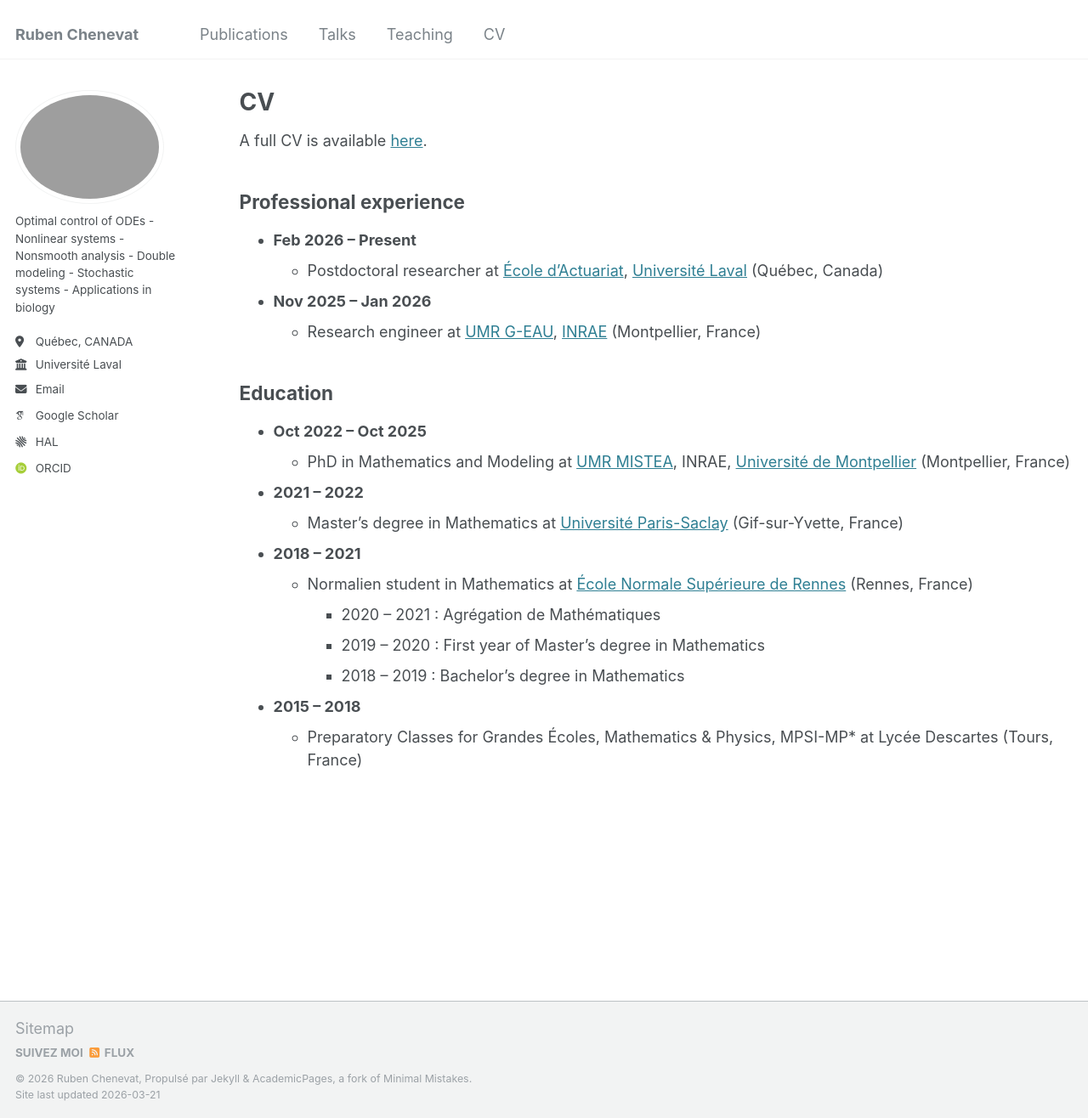
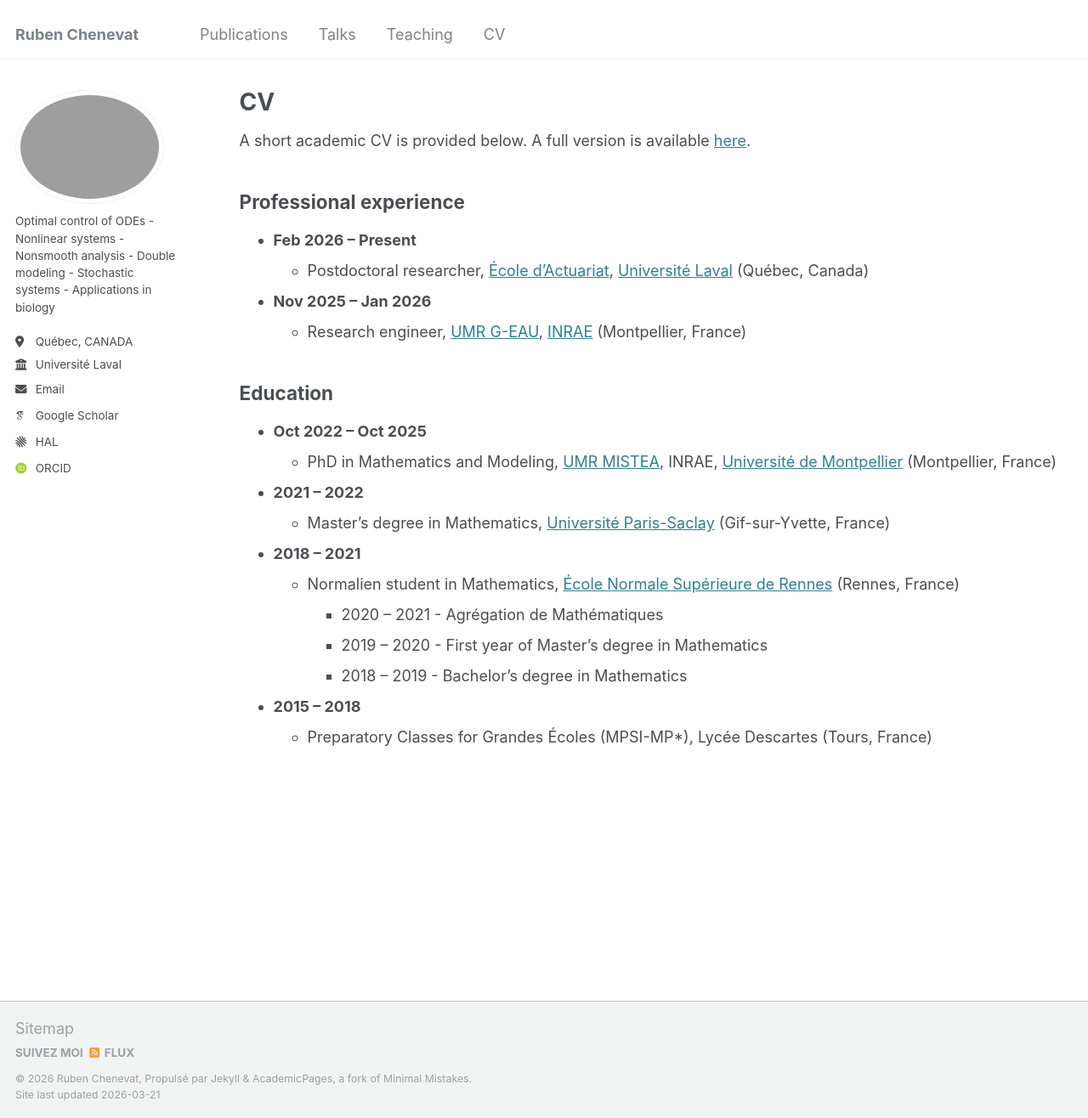
Before and after one commit to rubenchenevat/rubenchenevat.github.io, a Jekyll site: the page built from _pages/cv.md, in a window 1280 px wide and 1316 px high. Shown: the whole window at 85% size. Built offline with Jekyll 4.4.1, drawn with Linux system fonts in a browser that asks for light colours; some web fonts are replaced.

Commit message:
Update cv.md

```diff
--- a/_pages/cv.md
+++ b/_pages/cv.md
@@ -9,28 +9,28 @@ redirect_from:
 
 {% include base_path %}
 
-A full CV is available [here](/files/CV_english.pdf){:target="_blank"}.
+A short academic CV is provided below. A full version is available [here](/files/CV_english.pdf){:target="_blank"}.
 
 ## Professional experience
 
 * **Feb 2026 &ndash; Present**
-  * Postdoctoral researcher at [&Eacute;cole d'Actuariat](https://www.fsg.ulaval.ca/departements/ecole-dactuariat){:target="_blank"}, [Université Laval](https://www.ulaval.ca/){:target="_blank"} (Québec, Canada)
+  * Postdoctoral researcher, [&Eacute;cole d'Actuariat](https://www.fsg.ulaval.ca/departements/ecole-dactuariat){:target="_blank"}, [Université Laval](https://www.ulaval.ca/){:target="_blank"} (Québec, Canada)
 * **Nov 2025 &ndash; Jan 2026**
-  * Research engineer at [UMR G-EAU](https://g-eau.fr/index.php/en/umr-g-eau){:target="_blank"}, [INRAE](https://www.inrae.fr/en){:target="_blank"} (Montpellier, France)
+  * Research engineer, [UMR G-EAU](https://g-eau.fr/index.php/en/umr-g-eau){:target="_blank"}, [INRAE](https://www.inrae.fr/en){:target="_blank"} (Montpellier, France)
 
 ## Education
 
 * **Oct 2022 &ndash; Oct 2025**
-  * PhD in Mathematics and Modeling at [UMR MISTEA](https://eng-mistea.montpellier.hub.inrae.fr/){:target="_blank"}, INRAE, [Université de Montpellier](https://www.umontpellier.fr/en/){:target="_blank"} (Montpellier, France)
+  * PhD in Mathematics and Modeling, [UMR MISTEA](https://eng-mistea.montpellier.hub.inrae.fr/){:target="_blank"}, INRAE, [Université de Montpellier](https://www.umontpellier.fr/en/){:target="_blank"} (Montpellier, France)
 * **2021 &ndash; 2022**
-  * Master's degree in Mathematics at [Université Paris-Saclay](https://www.universite-paris-saclay.fr/en){:target="_blank"} (Gif-sur-Yvette, France)
+  * Master's degree in Mathematics, [Université Paris-Saclay](https://www.universite-paris-saclay.fr/en){:target="_blank"} (Gif-sur-Yvette, France)
 * **2018 &ndash; 2021**
-  * Normalien student in Mathematics at [&Eacute;cole Normale Supérieure de Rennes](https://www.ens-rennes.fr/){:target="_blank"} (Rennes, France)
-    * 2020 &ndash; 2021 : Agrégation de Mathématiques
-    * 2019 &ndash; 2020 : First year of Master's degree in Mathematics
-    * 2018 &ndash; 2019 : Bachelor's degree in Mathematics
+  * Normalien student in Mathematics, [&Eacute;cole Normale Supérieure de Rennes](https://www.ens-rennes.fr/){:target="_blank"} (Rennes, France)
+    * 2020 &ndash; 2021 - Agrégation de Mathématiques
+    * 2019 &ndash; 2020 - First year of Master's degree in Mathematics
+    * 2018 &ndash; 2019 - Bachelor's degree in Mathematics
 * **2015 &ndash; 2018**
-  * Preparatory Classes for Grandes &Eacute;coles, Mathematics & Physics, MPSI-MP* at Lycée Descartes (Tours, France)
+  * Preparatory Classes for Grandes &Eacute;coles (MPSI-MP*), Lycée Descartes (Tours, France)
 
 
 
```
